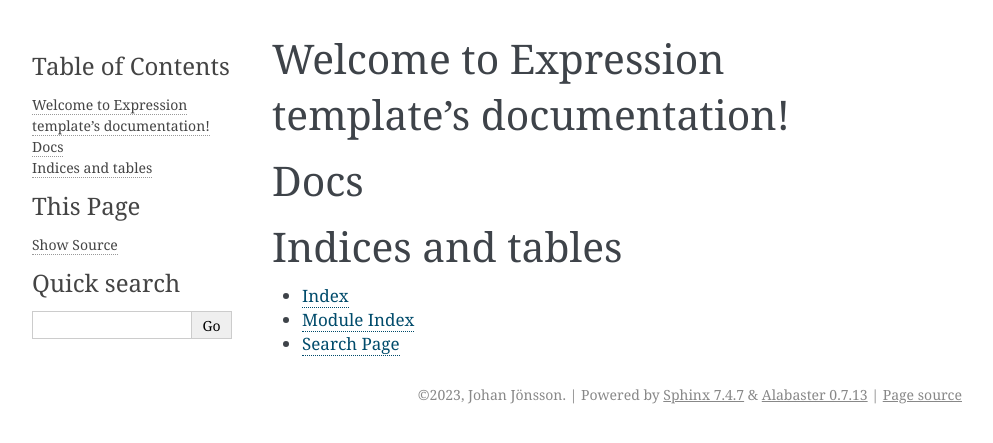
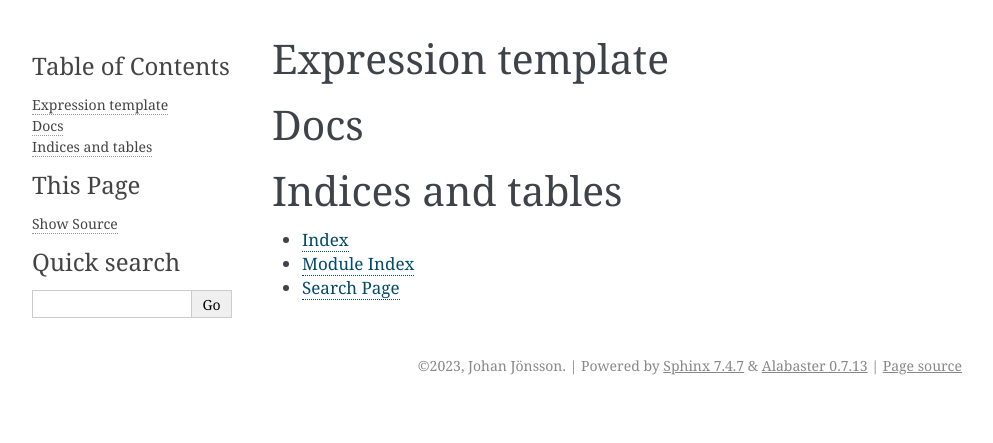
Before and after one commit to johanjoensson/ExpressionTemplates, a Sphinx documentation site: the page built from docs/index.rst, in a window 1280 px wide. Shown: the top 443 px of the page, without its empty margins (148-1141 px from the left). Built offline with Sphinx 7.4.7, drawn with Linux system fonts in a browser that asks for light colours; some of the changed lines change nothing that is shown.

Commit message:
Sphinx documentation uses this file

```diff
--- a/docs/index.rst
+++ b/docs/index.rst
@@ -1,10 +1,5 @@
-.. Numerical-mesh documentation master file, created by
-   sphinx-quickstart on Tue Jan  5 14:54:35 2021.
-   You can adapt this file completely to your liking, but it should at least
-   contain the root `toctree` directive.
-
-Welcome to Expression template's documentation!
-===============================================
+Expression template
+====================
 
 .. toctree::
    :maxdepth: 2
@@ -14,8 +9,6 @@ Welcome to Expression template's documentation!
 Docs
 ====
 
-..  .. doxygenclass:: Hexagon
-..     :members:
 
 Indices and tables
 ==================
```
